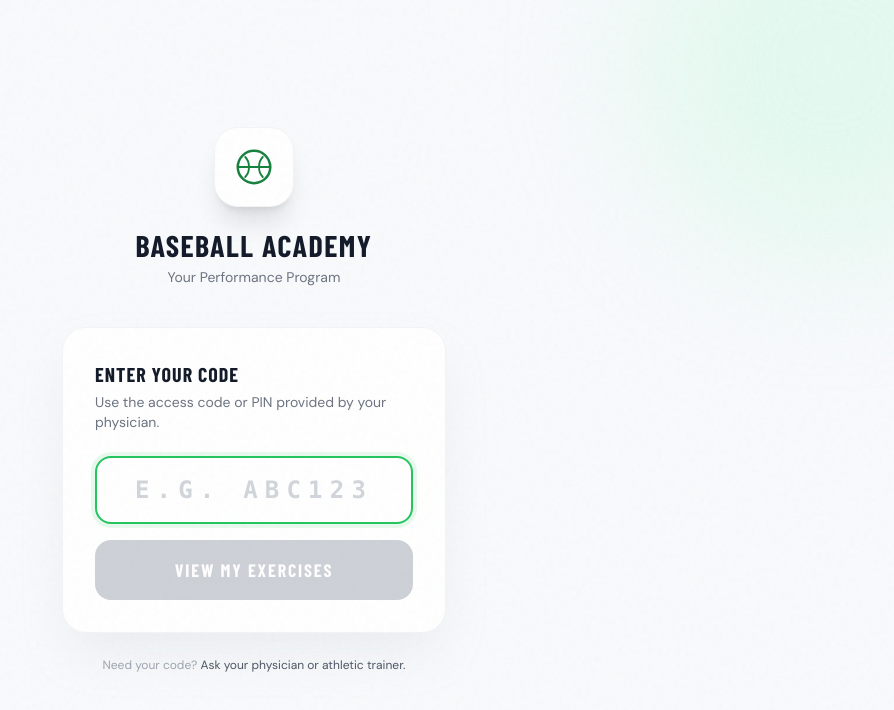
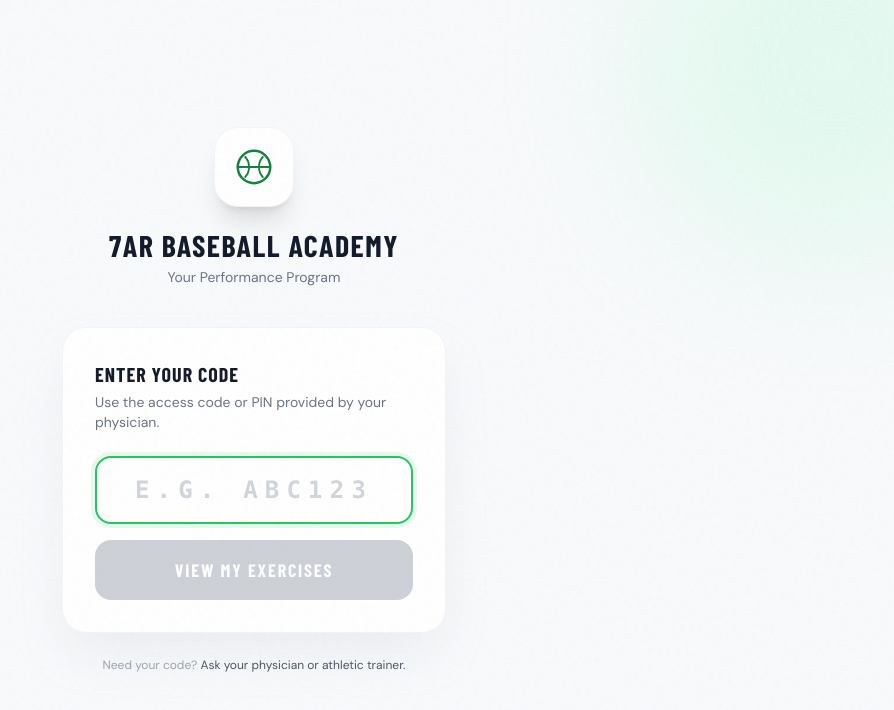
Before and after one commit to rubenalejandro20/baseball-academy, a Next.js app: page /athlete in a window 1280 px wide. Shown: the top 710 px of the page, without its empty margins (386-1280 px from the left). Built offline with nearby package versions, Linux system fonts and the light colour scheme; a web font is replaced by a local one.

Commit message:
Update title from 'BASEBALL ACADEMY' to '7AR BASEBALL ACADEMY'

```diff
--- a/src/app/athlete/page.tsx
+++ b/src/app/athlete/page.tsx
@@ -40,7 +40,7 @@ export default function AthleteAccessPage() {
             className="text-3xl font-black tracking-tight text-gray-900"
             style={{ fontFamily: "'Barlow Condensed', sans-serif", letterSpacing: '0.05em' }}
           >
-            BASEBALL ACADEMY
+            7AR BASEBALL ACADEMY
           </h1>
           <p className="text-gray-500 text-sm mt-1" style={{ fontFamily: "'DM Sans', sans-serif" }}>
             Your Performance Program
```
